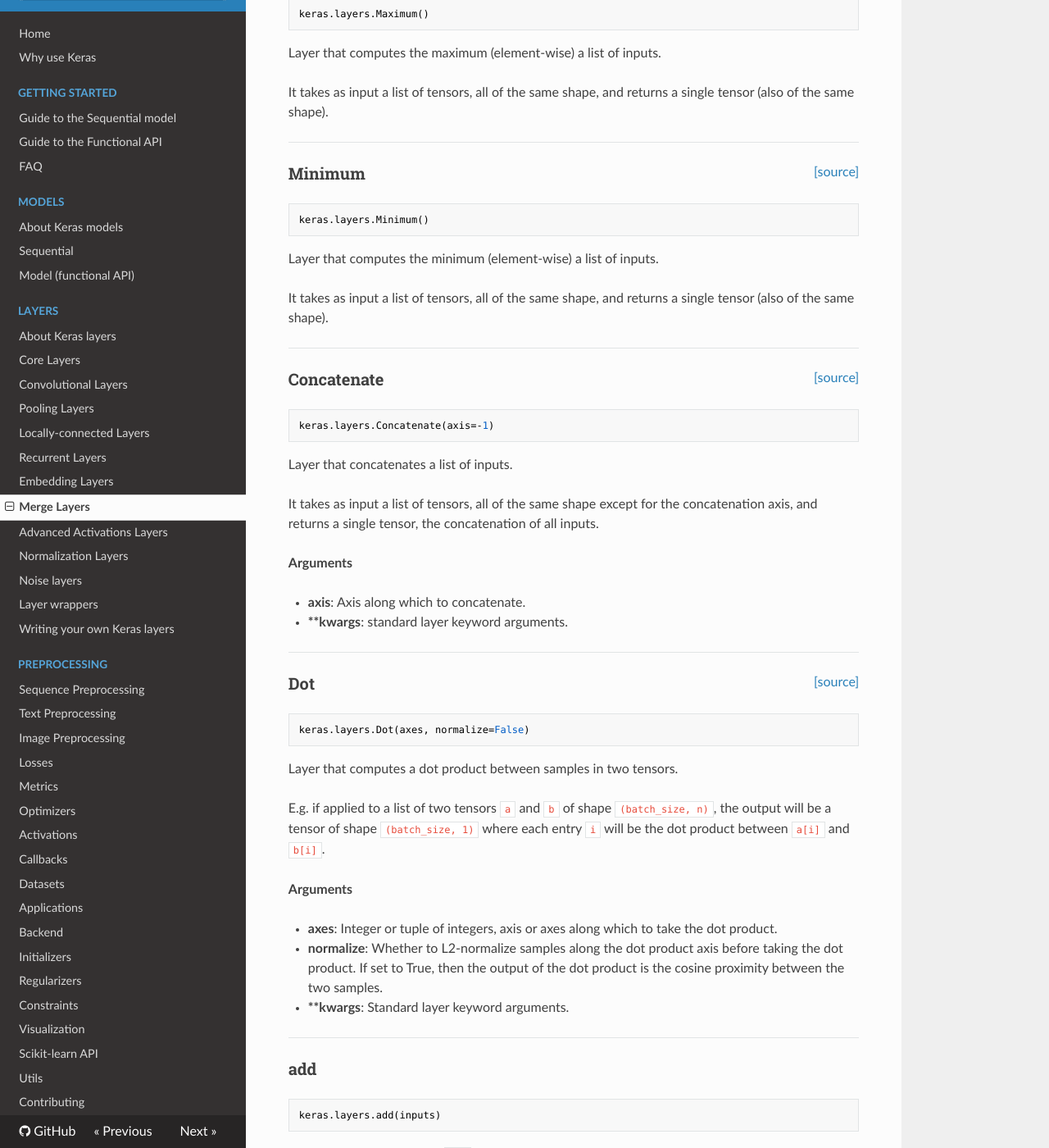
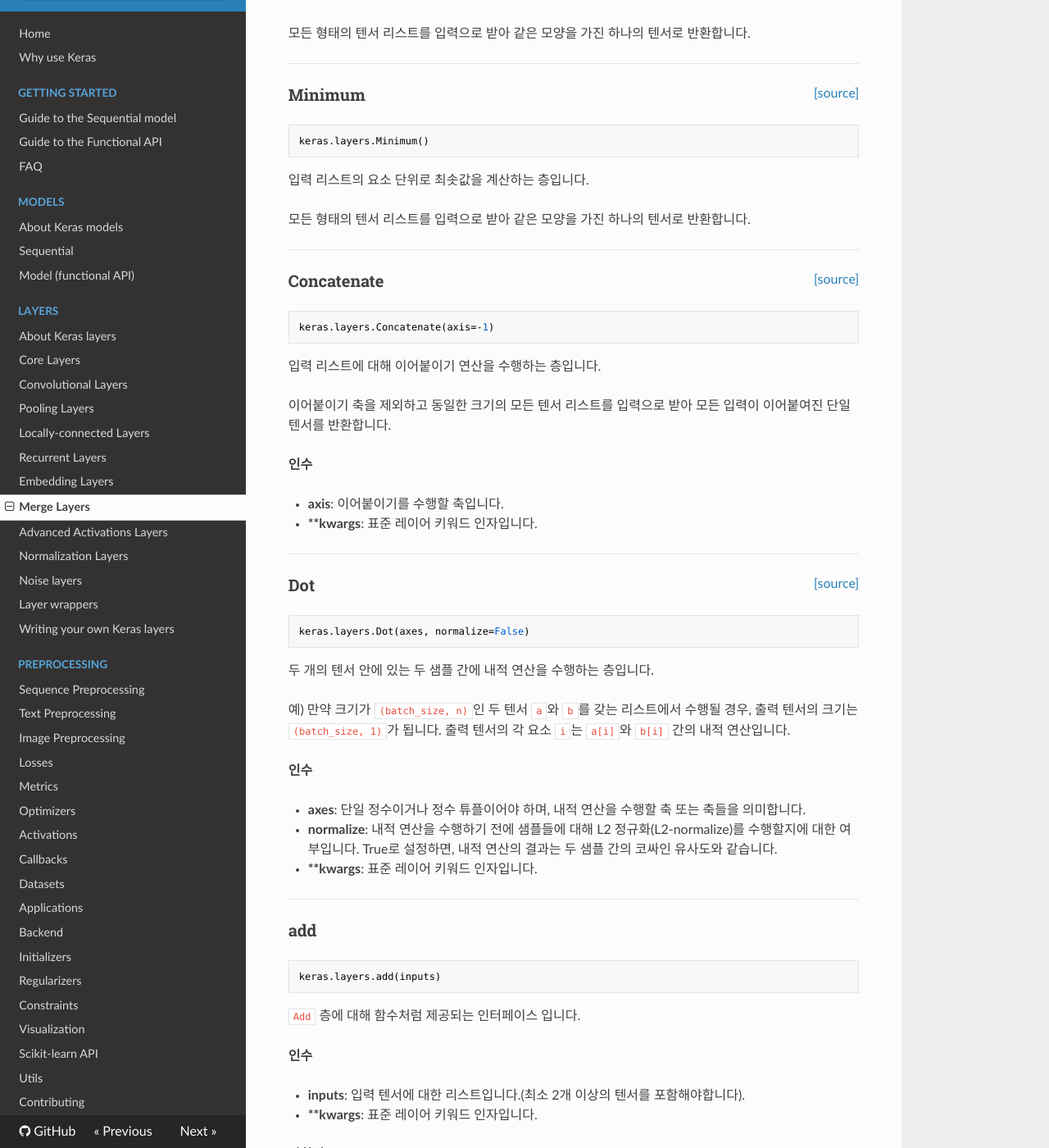
Before and after one commit to keras-team/keras-docs-ko, an MkDocs documentation site: the page built from sources/layers/merge.md, in a window 1280 px wide and 1400 px high, scrolled down 1660 px. Shown: the whole window at 82% size. Built offline with MkDocs 1.6.1, drawn with Linux system fonts in a browser that asks for light colours; nearby versions of some CDN libraries; some of the changed text lies outside the part shown.

Commit message:
Retranslate merge.md
번역 초벌입니다. 이후에 convention과 띄어쓰기 맞춤법을 검사할 예정입니다.  내용 어색하신거 있으시면 확인해주세요~

````diff
--- a/sources/layers/merge.md
+++ b/sources/layers/merge.md
@@ -1,17 +1,19 @@
 <span style="float:right;">[[source]](https://github.com/keras-team/keras/blob/master/keras/layers/merge.py#L200)</span>
+
 ### Add
 
 ```python
 keras.layers.Add()
 ```
 
-Layer that adds a list of inputs.
+입력 리스트를 더하는 층입니다.
 
-It takes as input a list of tensors,
-all of the same shape, and returns
-a single tensor (also of the same shape).
+모든 형태의 텐서 리스트를 입력으로 받아 같은 모양을 가진 하나의 텐서로 반환합니다.
 
-__Examples__
+
+
+
+__예시__
 
 
 ```python
@@ -31,19 +33,21 @@
 ----
 
 <span style="float:right;">[[source]](https://github.com/keras-team/keras/blob/master/keras/layers/merge.py#L231)</span>
+
 ### Subtract
 
 ```python
 keras.layers.Subtract()
 ```
 
-Layer that subtracts two inputs.
+두 입력에 대해 뺄셈을 수행하는 층입니다.
 
-It takes as input a list of tensors of size 2,
-both of the same shape, and returns a single tensor, (inputs[0] - inputs[1]),
-also of the same shape.
+동일한 크기를 가진 텐서 리스트(2개의 텐서)를 입력으로 받아
+동일한 크기의 단일 텐서로 반환합니다. (inputs[0] - inputs[1])
 
-__Examples__
+
+
+__예시__
 
 
 ```python
@@ -63,47 +67,44 @@
 ----
 
 <span style="float:right;">[[source]](https://github.com/keras-team/keras/blob/master/keras/layers/merge.py#L268)</span>
+
 ### Multiply
 
 ```python
 keras.layers.Multiply()
 ```
 
-Layer that multiplies (element-wise) a list of inputs.
+입력 리스트를 요소 단위로 곱하는 층입니다.
 
-It takes as input a list of tensors,
-all of the same shape, and returns
-a single tensor (also of the same shape).
+모튼 형태의 텐서 리스트를 입력으로 받아 같은 모양을 가진 하나의 텐서로 반환합니다.
 
 ----
 
 <span style="float:right;">[[source]](https://github.com/keras-team/keras/blob/master/keras/layers/merge.py#L283)</span>
+
 ### Average
 
 ```python
 keras.layers.Average()
 ```
 
-Layer that averages a list of inputs.
+입력 리스트의 평균을 계산하는 층입니다
 
-It takes as input a list of tensors,
-all of the same shape, and returns
-a single tensor (also of the same shape).
+모든 형태의 텐서 리스트를 입력으로 받아 같은 모양을 가진 하나의 텐서로 반환합니다.
 
 ----
 
 <span style="float:right;">[[source]](https://github.com/keras-team/keras/blob/master/keras/layers/merge.py#L298)</span>
+
 ### Maximum
 
 ```python
 keras.layers.Maximum()
 ```
 
-Layer that computes the maximum (element-wise) a list of inputs.
+입력 리스트의 요소 단위로 최댓값을 계산하는 층입니다.
 
-It takes as input a list of tensors,
-all of the same shape, and returns
-a single tensor (also of the same shape).
+모든 형태의 텐서 리스트를 입력으로 받아 같은 모양을 가진 하나의 텐서로 반환합니다.
 
 ----
 
@@ -114,31 +115,31 @@
 keras.layers.Minimum()
 ```
 
-Layer that computes the minimum (element-wise) a list of inputs.
+입력 리스트의 요소 단위로 최솟값을 계산하는 층입니다.
 
-It takes as input a list of tensors,
-all of the same shape, and returns
-a single tensor (also of the same shape).
+모든 형태의 텐서 리스트를 입력으로 받아 같은 모양을 가진 하나의 텐서로 반환합니다.
 
 ----
 
 <span style="float:right;">[[source]](https://github.com/keras-team/keras/blob/master/keras/layers/merge.py#L328)</span>
+
 ### Concatenate
 
 ```python
 keras.layers.Concatenate(axis=-1)
 ```
 
-Layer that concatenates a list of inputs.
+입력 리스트에 대해 이어붙이기 연산을 수행하는 층입니다.
 
-It takes as input a list of tensors,
-all of the same shape except for the concatenation axis,
-and returns a single tensor, the concatenation of all inputs.
+이어붙이기 축을 제외하고 동일한 크기의 모든 텐서 리스트를 입력으로 받아
+모든 입력이 이어붙여진 단일 텐서를 반환합니다.
 
-__Arguments__
 
-- __axis__: Axis along which to concatenate.
-- __**kwargs__: standard layer keyword arguments.
+
+__인수__
+
+- __axis__: 이어붙이기를 수행할 축입니다.
+- __**kwargs__: 표준 레이어 키워드 인자입니다.
 
 ----
 
@@ -149,22 +150,15 @@
 keras.layers.Dot(axes, normalize=False)
 ```
 
-Layer that computes a dot product between samples in two tensors.
+두 개의 텐서 안에 있는 두 샘플 간에 내적 연산을 수행하는 층입니다.
 
-E.g. if applied to a list of two tensors `a` and `b` of shape `(batch_size, n)`,
-the output will be a tensor of shape `(batch_size, 1)`
-where each entry `i` will be the dot product between
-`a[i]` and `b[i]`.
+예) 만약 크기가 `(batch_size, n)`인 두 텐서 `a`와 `b`를 갖는 리스트에서 수행될 경우, 출력 텐서의 크기는 `(batch_size, 1)`가 됩니다. 출력 텐서의 각 요소 `i`는 `a[i]`와 `b[i]` 간의 내적 연산입니다.
 
-__Arguments__
+__인수__
 
-- __axes__: Integer or tuple of integers,
-    axis or axes along which to take the dot product.
-- __normalize__: Whether to L2-normalize samples along the
-    dot product axis before taking the dot product.
-    If set to True, then the output of the dot product
-    is the cosine proximity between the two samples.
-- __**kwargs__: Standard layer keyword arguments.
+- __axes__:  단일 정수이거나  정수 튜플이어야 하며, 내적 연산을 수행할 축 또는 축들을 의미합니다.
+- __normalize__: 내적 연산을 수행하기 전에 샘플들에 대해 L2 정규화(L2-normalize)를 수행할지에 대한 여부입니다. True로 설정하면, 내적 연산의 결과는 두 샘플 간의 코싸인 유사도와 같습니다.
+- __**kwargs__: 표준 레이어 키워드 인자입니다.
 
 ----
 
@@ -175,19 +169,20 @@
 keras.layers.add(inputs)
 ```
 
+`Add` 층에 대해 함수처럼 제공되는 인터페이스 입니다.
 
-Functional interface to the `Add` layer.
+__인수__
 
-__Arguments__
+- __inputs__: 입력 텐서에 대한 리스트입니다.(최소 2개 이상의 텐서를 포함해야합니다).
 
-- __inputs__: A list of input tensors (at least 2).
-- __**kwargs__: Standard layer keyword arguments.
+- __**kwargs__: 표준 레이어 키워드 인자입니다.
 
-__Returns__
 
-A tensor, the sum of the inputs.
+__반환값__
 
-__Examples__
+입력의 덧셈 연산이 수행된 단일 텐서를 반환합니다.
+
+__예시__
 
 
 ```python
@@ -212,19 +207,18 @@
 keras.layers.subtract(inputs)
 ```
 
+`Subtract` 층에 대해 함수처럼 제공되는 인터페이스입니다.
 
-Functional interface to the `Subtract` layer.
+__인수__
 
-__Arguments__
+- __inputs__: 입력 텐서에 대한 리스트입니다. (정확히 2개의 텐서이어야 합니다.)
+- __**kwargs__: 표준 레이어 키워드 인자입니다.
 
-- __inputs__: A list of input tensors (exactly 2).
-- __**kwargs__: Standard layer keyword arguments.
+__반환값__
 
-__Returns__
+입력되는 두 개의 텐서에 대한 차이값이 단일 텐서로 반환됩니다.
 
-A tensor, the difference of the inputs.
-
-__Examples__
+__예시__
 
 
 ```python
@@ -249,17 +243,16 @@
 keras.layers.multiply(inputs)
 ```
 
+`Multiply` 층에 대해 함수처럼 제공되는 인터페이스입니다.
 
-Functional interface to the `Multiply` layer.
+__인수__
 
-__Arguments__
+- __inputs__: 입력 텐서에 대한 리스트입니다. 최소 2개 이상의 텐서를 포함해야 합니다.
+- __**kwargs__: 표준 레이어 키워드 인자입니다.
 
-- __inputs__: A list of input tensors (at least 2).
-- __**kwargs__: Standard layer keyword arguments.
+__반환값__
 
-__Returns__
-
-A tensor, the element-wise product of the inputs.
+입력 텐서들에 대한 요소별 연산 결과가 단일 텐서로 반환됩니다.
 
 ----
 
@@ -270,17 +263,16 @@
 keras.layers.average(inputs)
 ```
 
+`Average` 층에 대해 함수처럼 제공되는 인터페이스입니다
 
-Functional interface to the `Average` layer.
+__인수__
 
-__Arguments__
+- __inputs__: 입력 텐서에 대한 리스트입니다. 최소 2개 이상의 텐서를 포함해야 합니다.
+- __**kwargs__: 표준 레이어 키워드 인자입니다.
 
-- __inputs__: A list of input tensors (at least 2).
-- __**kwargs__: Standard layer keyword arguments.
+__반환값__
 
-__Returns__
-
-A tensor, the average of the inputs.
+입력 텐서들에 대한 평균값 연산 결과가 단일 텐서로 반환됩니다.
 
 ----
 
@@ -291,17 +283,16 @@
 keras.layers.maximum(inputs)
 ```
 
+`Maximum` 층에 대해 함수처럼 제공되는 인터페이스입니다.
 
-Functional interface to the `Maximum` layer.
+__인수__
 
-__Arguments__
+- __inputs__: 입력 텐서에 대한 리스트입니다. 최소 2개 이상의 텐서를 포함해야 합니다.
+- __**kwargs__: 표준 층 키워드 인자입니다.
 
-- __inputs__: A list of input tensors (at least 2).
-- __**kwargs__: Standard layer keyword arguments.
+__반환값__
 
-__Returns__
-
-A tensor, the element-wise maximum of the inputs.
+입력 텐서들에 대해 입력 단위로 최댓값 연산을 수행된 결과가 단일 텐서로 반환됩니다.
 
 ----
 
@@ -312,17 +303,16 @@
 keras.layers.minimum(inputs)
 ```
 
+`Minimum` 층에 대해 함수처럼 제공되는 인터페이스입니다.
 
-Functional interface to the `Minimum` layer.
+__인수__
 
-__Arguments__
+- __inputs__: 입력 텐서에 대한 리스트입니다. 최소 2개 이상의 텐서를 포함해야 합니다.
+- __**kwargs__: 표준 층 키워드 인자입니다.
 
-- __inputs__: A list of input tensors (at least 2).
-- __**kwargs__: Standard layer keyword arguments.
+__반환값__
 
-__Returns__
-
-A tensor, the element-wise minimum of the inputs.
+입력 텐서들에 대해 입력 단위로 최댓값 연산을 수행된 결과가 단일 텐서로 반환됩니다.
 
 ----
 
@@ -333,18 +323,17 @@
 keras.layers.concatenate(inputs, axis=-1)
 ```
 
+`Concatenate` 레이어에 대해 함수처럼 제공되는 인터페이스입니다.
 
-Functional interface to the `Concatenate` layer.
+__인수__
 
-__Arguments__
+- __inputs__: 입력 텐서에 대한 리스트입니다. 최소 2개 이상의 텐서를 포함해야 합니다.
+- __axis__: 이어붙이기를 수행할 축입니다.
+- __**kwargs__: 표준 레이어 키워드 인자입니다.
 
-- __inputs__: A list of input tensors (at least 2).
-- __axis__: Concatenation axis.
-- __**kwargs__: Standard layer keyword arguments.
+__반환값__
 
-__Returns__
-
-A tensor, the concatenation of the inputs alongside axis `axis`.
+입력들에 대해 축 `axis`를 통해 이어붙이기를 수행한 결과를 단일 텐서로 반환합니다.
 
 ----
 
@@ -355,20 +344,15 @@
 keras.layers.dot(inputs, axes, normalize=False)
 ```
 
+`Dot` 레이어에 대해 함수처럼 제공되는 인터페이스입니다.
 
-Functional interface to the `Dot` layer.
+__인수__
 
-__Arguments__
+- __inputs__: 입력 텐서에 대한 리스트입니다. 최소 2개 이상의 텐서를 포함해야 합니다.
+- __axes__: 단일 정수거나 튜플 형태의 정수여야 하며, 내적 연산을 수행할 축 또는 축들을 의미합니다.
+- __normalize__: 내적 연산을 수행하기 전에 샘플들에 대해 L2 정규화(L2-normalize)를 수행할지에 대한 여부입니다. True로 설정하면, 내적 연산의 결과는 두 샘플 간의 코싸인 유사도와 같습니다.
+- __**kwargs__: 표준 레이어 키워드 인자입니다.
 
-- __inputs__: A list of input tensors (at least 2).
-- __axes__: Integer or tuple of integers,
-    axis or axes along which to take the dot product.
-- __normalize__: Whether to L2-normalize samples along the
-    dot product axis before taking the dot product.
-    If set to True, then the output of the dot product
-    is the cosine proximity between the two samples.
-- __**kwargs__: Standard layer keyword arguments.
+__반환값__
 
-__Returns__
-
-A tensor, the dot product of the samples from the inputs.
+입력의 샘플에 대해 내적 연산을 수행한 결과가 단일 텐서로 반환됩니다.
````
